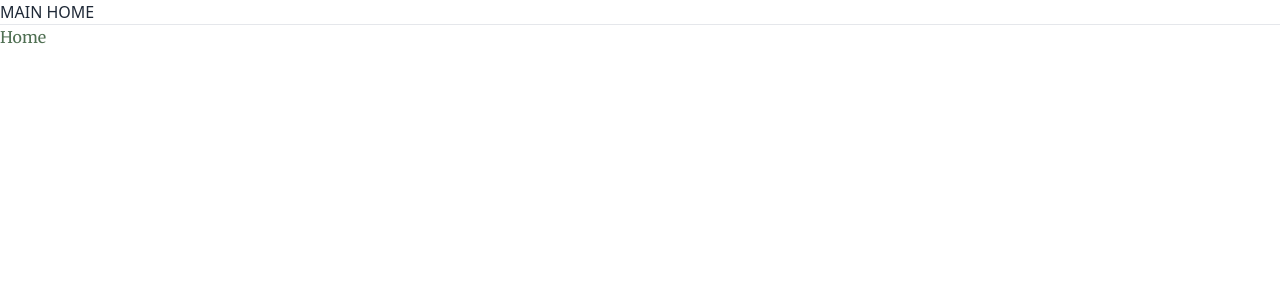
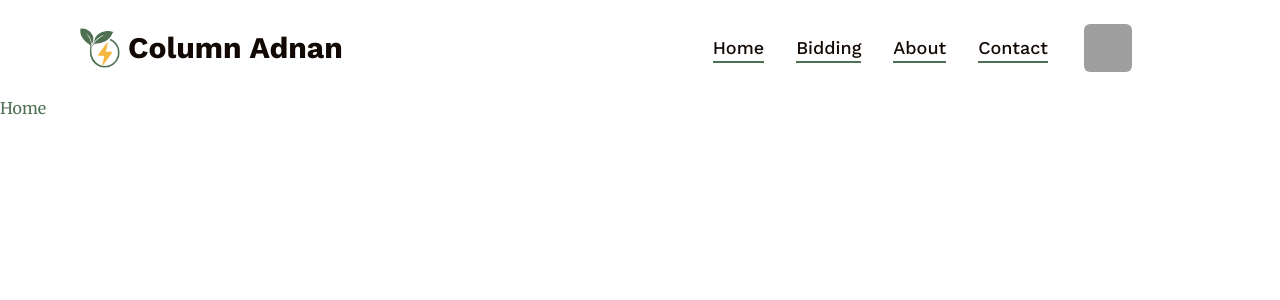
Before and after one commit to gmshimon/Kita-hack, a React (Vite) app in the folder frontend/: page / in a window 1280 px wide. Shown: the top 300 px of the page. Built offline with nearby package versions, Linux system fonts and the light colour scheme; grey boxes are pictures that could not be loaded.

Commit message:
navbar completed

```diff
--- a/frontend/package.json
+++ b/frontend/package.json
@@ -10,11 +10,14 @@
     "preview": "vite preview"
   },
   "dependencies": {
+    "aos": "^3.0.0-beta.6",
     "localforage": "^1.10.0",
     "match-sorter": "^6.3.1",
     "react": "^18.2.0",
     "react-dom": "^18.2.0",
+    "react-icons": "^4.12.0",
     "react-router-dom": "^6.21.1",
+    "react-scroll": "^1.9.0",
     "sort-by": "^1.2.0"
   },
   "devDependencies": {
--- /dev/null
+++ b/frontend/src/Pages/Logo/Logo.jsx
@@ -0,0 +1,13 @@
+
+
+const Logo = () => {
+    return (
+        <div className='flex flex-1 gap-2 items-center'>
+            <img className="w-10" src="logo.png" alt="" />
+            <h2 className="font-bold text-lg md:text-3xl text-text font-heading">Column Adnan</h2>
+        </div>
+
+    );
+};
+
+export default Logo;
--- /dev/null
+++ b/frontend/src/Pages/Public/NavBar.jsx
@@ -0,0 +1,152 @@
+import { Link, NavLink } from "react-router-dom";
+import Logo from "../Logo/Logo";
+import { useState } from "react";
+import { FaSignOutAlt, FaTimes, FaUserAlt } from "react-icons/fa";
+import { CiMenuFries } from "react-icons/ci";
+import { MdDashboard } from "react-icons/md";
+
+const NavBar = () => {
+
+    const user = '1';
+
+
+
+    const [click, setClick] = useState(false);
+    const handleClick = () => setClick(!click);
+
+
+
+
+    const navItems =
+        <>
+            <div className="lg:hidden block absolute top-24 w-full left-0 right-0 transition bg-white">
+                <ul className="text-center text-xl px-10">
+
+                    <li>
+                        <div>
+                            {
+                                user ? <>
+
+                                    <div className="my-4 py-4 border-b font-semibold hover:text-white border-primary">
+
+                                        <label tabIndex={0} className=" m-1">
+                                            <img
+                                                className="relative  inline-block h-6 w-6 rounded-md object-cover object-center "
+                                                alt="Image placeholder"
+                                                src='logo.png'
+                                            />
+                                        </label>
+
+
+
+                                    </div>
+
+                                </>
+                                    :
+                                    <NavLink className="hover:bg-black  px-2 rounded-lg" >Sign Out</NavLink>
+                            }
+                        </div>
+                    </li>
+
+                    <NavLink>
+                        <li className="my-4 py-4 border-b font-semibold hover:text-white border-primary hover:bg-primary hover:rounded">Home</li>
+                    </NavLink>
+                    <NavLink>
+                        <li className="my-4 py-4 border-b font-semibold hover:text-white border-primary hover:bg-primary hover:rounded">Bidding</li>
+                    </NavLink>
+                    <NavLink>
+                        <li className="my-4 py-4 border-b font-semibold hover:text-white border-primary hover:bg-primary hover:rounded">About</li>
+                    </NavLink>
+                    <NavLink>
+                        <li className="my-4 py-4 border-b font-semibold hover:text-white border-primary hover:bg-primary hover:rounded">Contact</li>
+                    </NavLink>
+
+
+                </ul>
+            </div>
+
+
+
+        </>
+
+
+
+
+    return (
+        <nav>
+            <div className="fixed top-0 w-full h-24 flex justify-between z-50 text-text  lg:py-5 md:px-20 px-5 py-4 ">
+                <div className="flex items-center">
+                    <Logo></Logo>
+                </div>
+                <div className="lg:flex md:flex lg:flex-1 items-center justify-end font-normal hidden">
+                    <div className="">
+
+                        <ul className="flex items-center gap-8 mr-16 font-medium font-heading text-[18px]">
+                            <NavLink>
+                                <li className="hover:text-primary transition border-b-2 border-primary hover:border-primary cursor-pointer">Home</li>
+                            </NavLink>
+                            <NavLink>
+                                <li className="hover:text-primary transition border-b-2 border-primary hover:border-primary cursor-pointer">Bidding</li>
+                            </NavLink>
+                            <NavLink>
+                                <li className="hover:text-primary transition border-b-2 border-primary hover:border-primary cursor-pointer">About</li>
+                            </NavLink>
+                            <NavLink>
+                                <li className="hover:text-primary transition border-b-2 border-primary hover:border-primary cursor-pointer">Contact</li>
+                            </NavLink>
+
+                            {
+                                user ? <>
+
+                                    <div className="gap-2 flex flex-col md:flex-row items-center hover:bg-primary  rounded-lg ">
+                                        <div className=" flex justify-center ">
+
+                                            <div className="dropdown dropdown-bottom dropdown-end text-text">
+                                                <label tabIndex={0} className=" m-1">
+                                                    <img
+                                                        className="relative  inline-block w-12 aspect-square rounded-md object-cover object-center "
+                                                        alt="Image placeholder"
+                                                        src='https://images.unsplash.com/photo-1544005313-94ddf0286df2?q=80&w=1000&auto=format&fit=crop&ixlib=rb-4.0.3&ixid=M3wxMjA3fDB8MHxzZWFyY2h8NHx8d29tYW4lMjBwcm9maWxlfGVufDB8fDB8fHww'
+                                                    />
+                                                </label>
+                                                <ul tabIndex={0} className="dropdown-content z-[1] menu p-2 shadow bg-base-100 rounded-box w-52">
+                                                    <li><h2 className=""><FaUserAlt />asd</h2></li>
+                                                    <Link to='/dashboard/DashBoard'> <li><button className="  px-2 rounded-lg" ><MdDashboard />DashBoard</button></li></Link>
+                                                    {/* <li><button className="  px-2 rounded-lg" onClick={handleLogOut}><FaSignOutAlt />Sign Out</button></li> */}
+                                                </ul>
+                                            </div>
+
+
+                                        </div>
+
+                                    </div>
+
+                                </>
+                                    :
+                                    <NavLink className="hover:bg-black  px-2 rounded-lg" >Sign Up</NavLink>
+                            }
+
+
+                        </ul>
+
+                    </div>
+                </div>
+
+                {/* Mobile menu */}
+                <div>
+                    {click && navItems}
+                </div>
+
+                <button className="block sm:hidden transition " onClick={handleClick}>
+                    {click ? <FaTimes /> : <CiMenuFries />}
+                </button>
+
+
+
+            </div>
+
+        </nav>
+    );
+};
+
+export default NavBar;
--- a/frontend/src/Pages/Public/PublicRoot.jsx
+++ b/frontend/src/Pages/Public/PublicRoot.jsx
@@ -1,11 +1,13 @@
 import { Outlet } from "react-router";
+import NavBar from "./NavBar";
 
 const PublicRoot = () => {
   return (
     <>
-      <h1>MAIN HOME</h1>
-      <hr />
-      <Outlet></Outlet>
+      <NavBar></NavBar>
+      <div className="mt-24">
+        <Outlet></Outlet>
+      </div>
     </>
   );
 };
```
Also changed, not shown: 1 other file (tests, documents, lock files or other folders).
